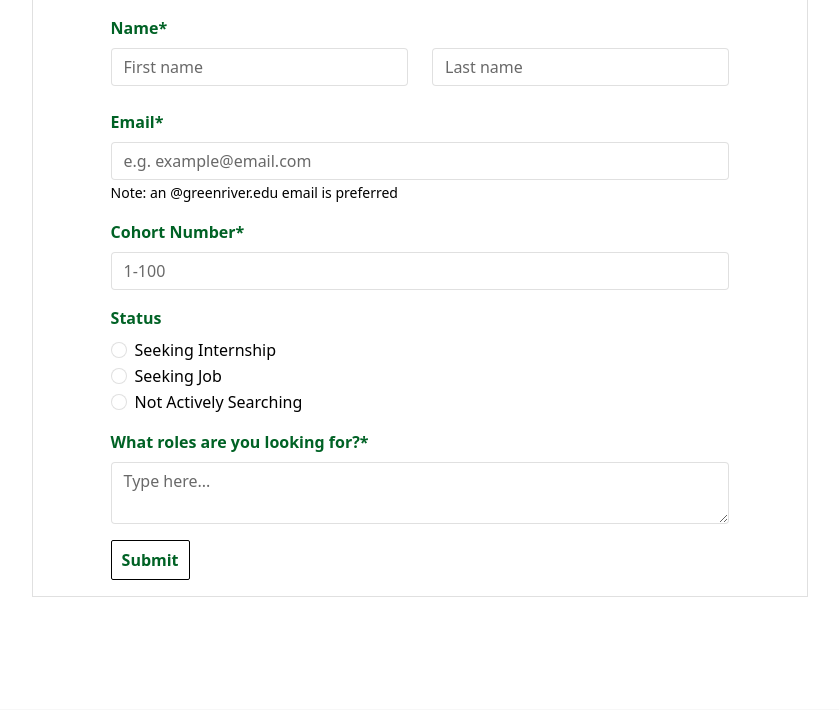
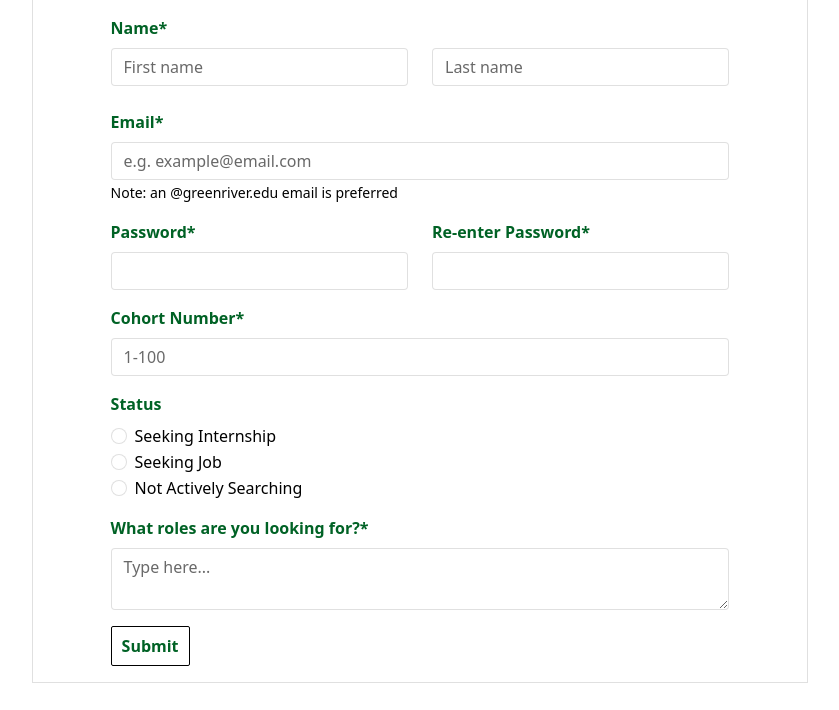
Before and after one commit to MattMiss/DragonflySprint2, a PHP site: page /signup_form.php in a window 1280 px wide. Shown: the part 210-920 px from the top of the page, without its empty margins (220-1059 px from the left). Run offline with PHP 8.4, Linux system fonts and the light colour scheme.

Commit message:
added password field to signup_form.php, signup_submit.php checks password length, if password equals confirmation password, and requires password to use at least one digit (some special characters and all letters are allowed)

```diff
--- a/signup_form.php
+++ b/signup_form.php
@@ -25,7 +25,7 @@ include 'php/nav_bar.php' ?>
         <h3 class="form-header p-3 mb-0">Sign-up</h3>
         <div class="form-container mb-5">
             <div class="form-body">
-                <form method="post" action="php/signup_submit.php" onsubmit="return validateForm()" class="my-3">
+                <form method="POST" action="php/signup_submit.php" onsubmit="return validateForm()" class="my-3">
                     <div class="mb-3">
                         <label for="name" class="form-label">Name*</label>
                         <div id="name" class="row mb-4">
@@ -45,6 +45,18 @@ include 'php/nav_bar.php' ?>
                         <input type="email" class="form-control" id="input-email" name="email"
                                placeholder="e.g. example@email.com" maxlength="60" required>
                         <small id="email-message">Note: an @greenriver.edu email is preferred</small>
+                    </div>
+
+                    <div class="row mb-3">
+                        <div class="col">
+                            <label for="input-password" class="form-label">Password*</label>
+                            <input type="password" class="form-control" id="input-password" name="password" minlength="8" maxlength="16" required>
+                        </div>
+
+                        <div class="col">
+                            <label for="input-password-confirm" class="form-label">Re-enter Password*</label>
+                            <input type="password" class="form-control" id="input-password-confirm" name="password-confirm" minlength="8" maxlength="16" required>
+                        </div>
                     </div>
 
                     <div class="mb-3">
```
Also changed, not shown: php/signup_submit.php (+39 -9 lines).
